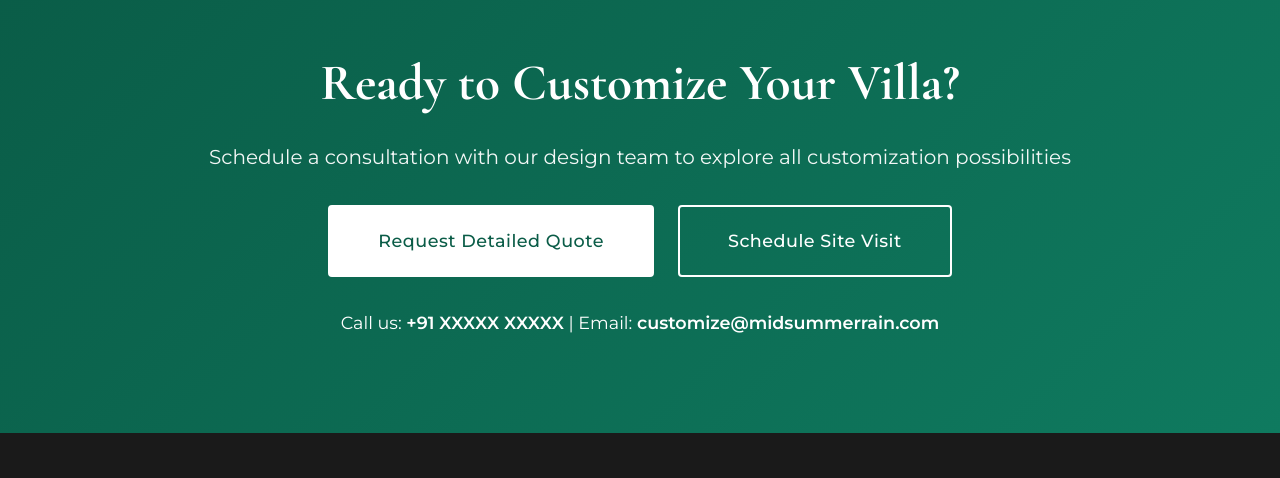
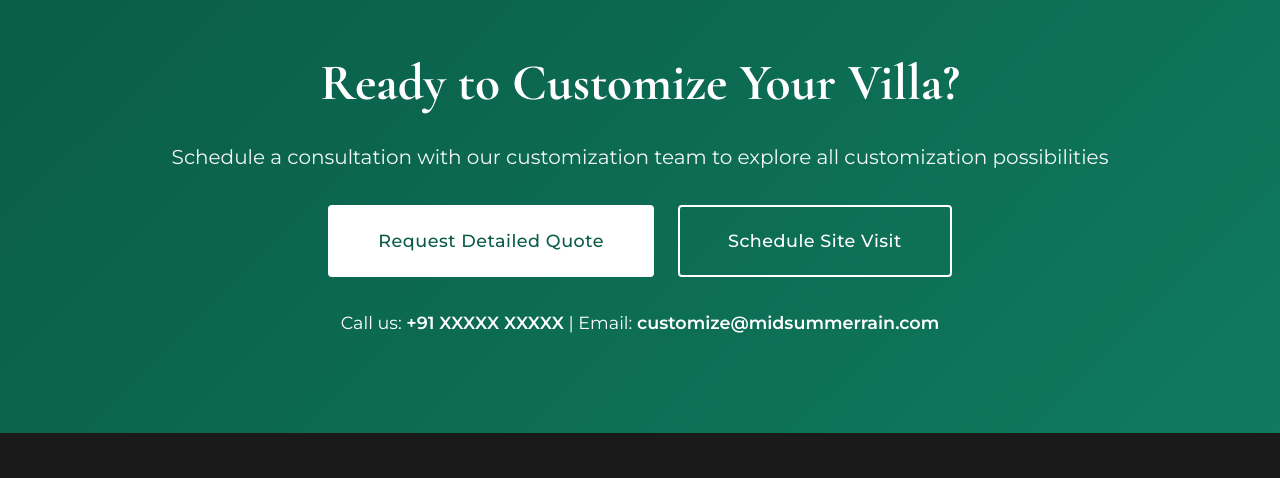
Before and after one commit to darshanhiremath-boop/midsummer-rain-websites1, a plain HTML site: page index.html in a window 1280 px wide. Shown: the part 8497-8975 px from the top of the page. Drawn offline with nearby package versions, Linux system fonts and the light colour scheme.

Commit message:
Update index.html

```diff
--- a/index.html
+++ b/index.html
@@ -426,7 +426,7 @@
         <div class="container">
             <div class="cta-content">
                 <h2>Ready to Customize Your Villa?</h2>
-                <p>Schedule a consultation with our design team to explore all customization possibilities</p>
+                <p>Schedule a consultation with our customization team to explore all customization possibilities</p>
                 <div class="cta-buttons">
                     <a href="#" class="btn btn-primary btn-large">Request Detailed Quote</a>
                     <a href="#" class="btn btn-secondary btn-large">Schedule Site Visit</a>
```
